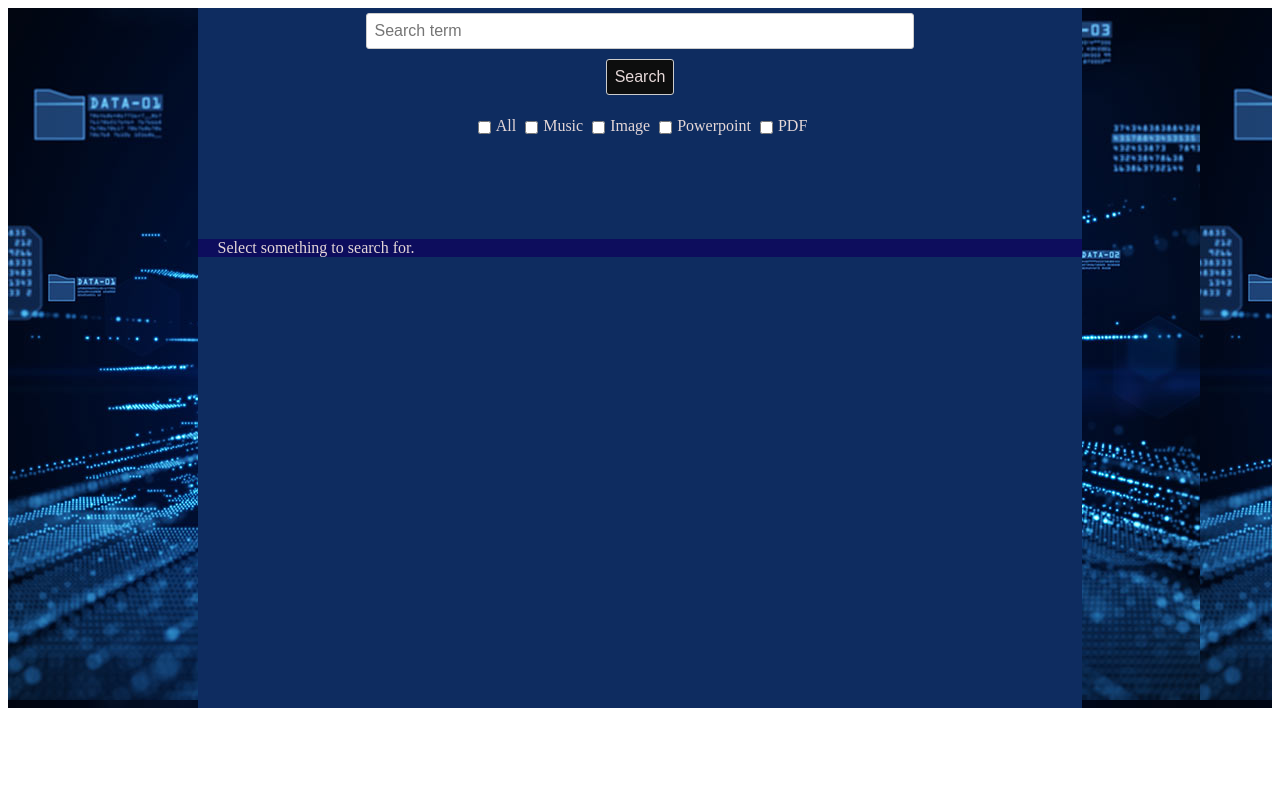
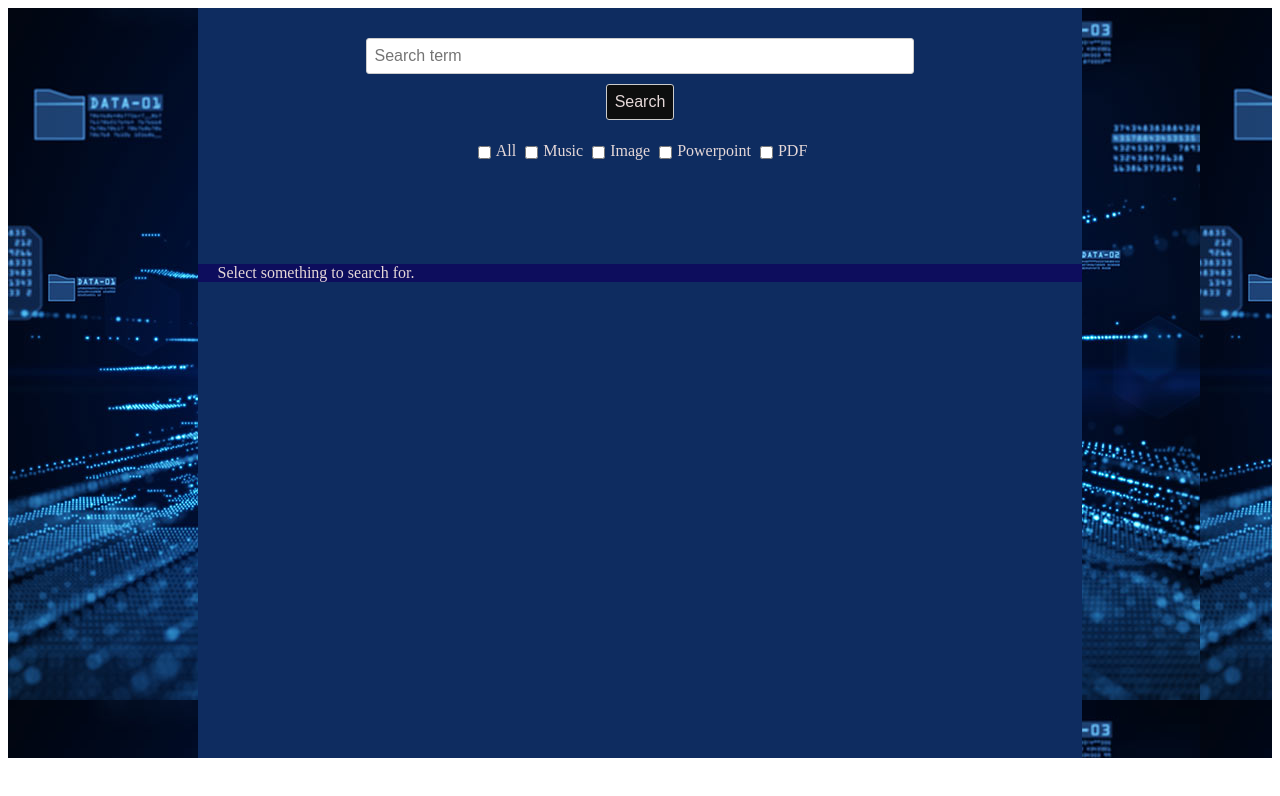
Before and after one commit to OscarLindenMogard/Metadata_Grupp1, a website: page client/index.html in a window 1280 px wide. Drawn offline with Linux system fonts and the light colour scheme; some packages are replaced by stand-ins of ours.

Commit message:
Edit upper padding to search form

```diff
--- a/client/style.css
+++ b/client/style.css
@@ -86,6 +86,8 @@ button:hover {
   margin-right: auto;
   background-color: #0e2c60;
   min-height: 700px;
+  padding-top: 25px;
+  padding-bottom: 25px;
 }
 
 #outerWrapper {
```
